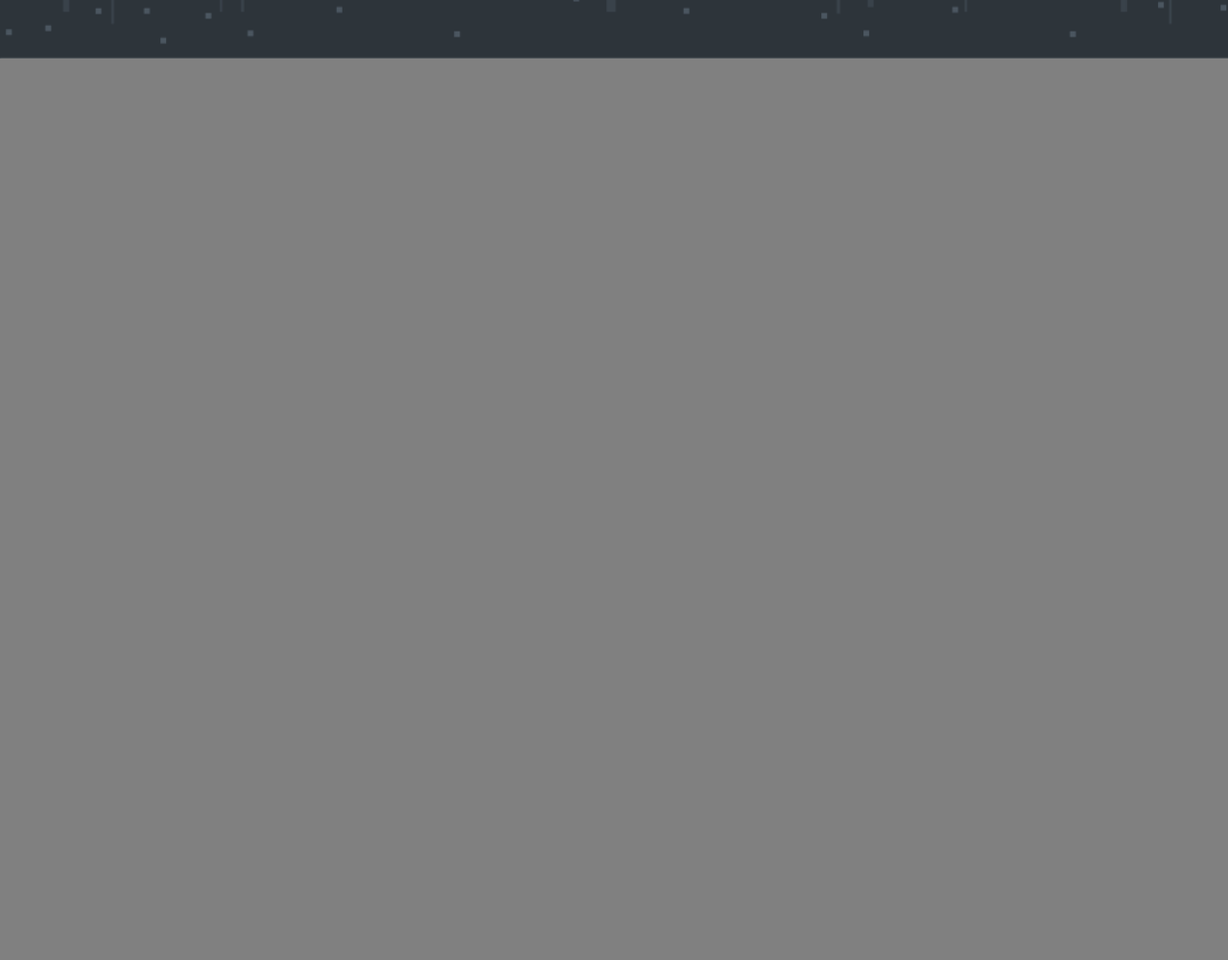
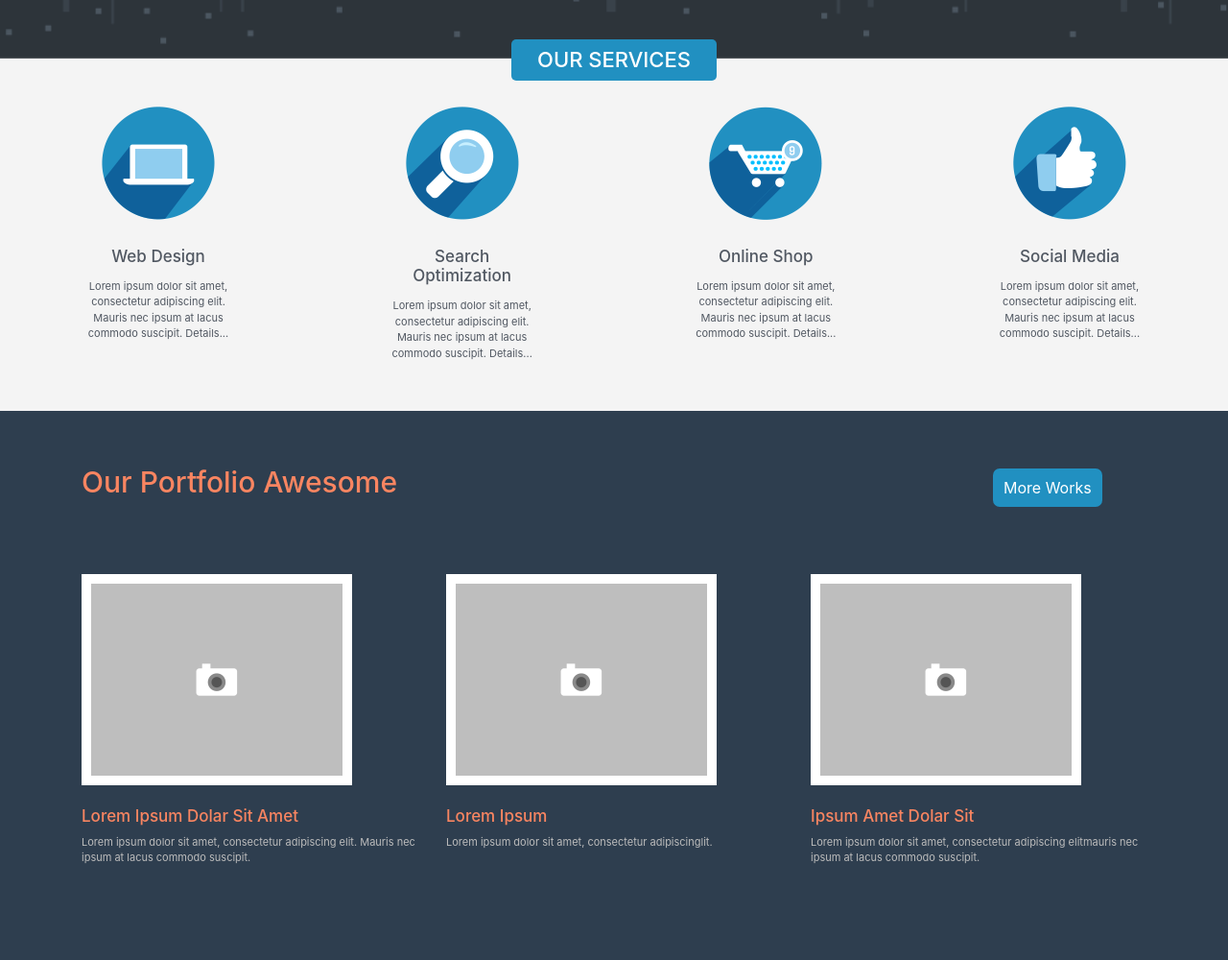
Before and after one commit to Miernyi/Your-Logo, a plain HTML site: page index.html in a window 1280 px wide. Shown: the part 616-1616 px from the top of the page at 96% size. Before the commit the page ends 800 px from the top, so only its background shows below. Drawn offline with nearby package versions, Linux system fonts and the light colour scheme.

Commit message:
Add files via upload

```diff
--- a/index.html
+++ b/index.html
@@ -6,12 +6,9 @@
     <!-- Required meta tags -->
     <meta charset="utf-8">
     <meta name="viewport" content="width=device-width, initial-scale=1, shrink-to-fit=no">
-
     <!-- Bootstrap CSS -->
     <link rel="stylesheet" href="https://stackpath.bootstrapcdn.com/bootstrap/4.4.1/css/bootstrap.min.css" integrity="sha384-Vkoo8x4CGsO3+Hhxv8T/Q5PaXtkKtu6ug5TOeNV6gBiFeWPGFN9MuhOf23Q9Ifjh" crossorigin="anonymous">
-
     <link href="style.css" rel="stylesheet">
-
     <title>Document</title>
 </head>
 
@@ -49,6 +46,64 @@
             </div>
         </div>
     </header>
+    <section class="services">
+        <div class="container">
+            <div class="row d-flex justify-content-center">
+                <div class="col-lg-2 services__header">Our Services </div>
+            </div>
+            <div class="row d-flex justify-content-between">
+                <div class="col-lg-2">
+                    <div class="services__item"> <img class="services__img" src="img/services1.png">
+                        <h5 class="services__title">Web Design</h5>
+                        <p class="services__text">Lorem ipsum dolor sit amet, consectetur adipiscing elit. Mauris nec ipsum at lacus commodo suscipit. Details...</p>
+                    </div>
+                </div>
+                <div class="col-lg-2">
+                    <div class="services__item"> <img class="services__img" src="img/services2.png">
+                        <h5 class="services__title">Search Optimization</h5>
+                        <p class="services__text">Lorem ipsum dolor sit amet, consectetur adipiscing elit. Mauris nec ipsum at lacus commodo suscipit. Details...</p>
+                    </div>
+                </div>
+                <div class="col-lg-2">
+                    <div class="services__item"> <img class="services__img" src="img/services3.png">
+                        <h5 class="services__title">Online Shop</h5>
+                        <p class="services__text">Lorem ipsum dolor sit amet, consectetur adipiscing elit. Mauris nec ipsum at lacus commodo suscipit. Details...</p>
+                    </div>
+                </div>
+                <div class="col-lg-2">
+                    <div class="services__item"> <img class="services__img" src="img/services4.png">
+                        <h5 class="services__title">Social Media</h5>
+                        <p class="services__text">Lorem ipsum dolor sit amet, consectetur adipiscing elit. Mauris nec ipsum at lacus commodo suscipit. Details...</p>
+                    </div>
+                </div>
+            </div>
+        </div>
+    </section>
+    <section class="portfolio">
+        <div class="container">
+            <div class="row d-flex justify-content-between align-items-end ">
+                <div class="col-lg-4">
+                    <h3 class="portfolio__title">Our Portfolio Awesome</h3> </div>
+                <div class="col-lg-2">
+                    <button class="portfolio__btn">More Works</button>
+                </div>
+            </div>
+            <div class="row">
+                <div class="col-lg-4"> <img class="portfolio__img" src="img/portfolio.png">
+                    <h4 class="portfolio__sup">Lorem Ipsum Dolar Sit Amet</h4>
+                    <p class="portfolio__sub">Lorem ipsum dolor sit amet, consectetur adipiscing elit. Mauris nec ipsum at lacus commodo suscipit.</p>
+                </div>
+                <div class="col-lg-4"> <img class="portfolio__img" src="img/portfolio.png">
+                    <h4 class="portfolio__sup">Lorem Ipsum</h4>
+                    <p class="portfolio__sub">Lorem ipsum dolor sit amet, consectetur adipiscinglit. </p>
+                </div>
+                <div class="col-lg-4"> <img class="portfolio__img" src="img/portfolio.png">
+                    <h4 class="portfolio__sup">Ipsum Amet Dolar Sit </h4>
+                    <p class="portfolio__sub">Lorem ipsum dolor sit amet, consectetur adipiscing elitmauris nec ipsum at lacus commodo suscipit.</p>
+                </div>
+            </div>
+        </div>
+    </section>
     <script src="https://code.jquery.com/jquery-3.4.1.slim.min.js" integrity="sha384-J6qa4849blE2+poT4WnyKhv5vZF5SrPo0iEjwBvKU7imGFAV0wwj1yYfoRSJoZ+n" crossorigin="anonymous"></script>
     <script src="https://cdn.jsdelivr.net/npm/popper.js@1.16.0/dist/umd/popper.min.js" integrity="sha384-Q6E9RHvbIyZFJoft+2mJbHaEWldlvI9IOYy5n3zV9zzTtmI3UksdQRVvoxMfooAo" crossorigin="anonymous"></script>
     <script src="https://stackpath.bootstrapcdn.com/bootstrap/4.4.1/js/bootstrap.min.js" integrity="sha384-wfSDF2E50Y2D1uUdj0O3uMBJnjuUD4Ih7YwaYd1iqfktj0Uod8GCExl3Og8ifwB6" crossorigin="anonymous"></script>
--- a/style.css
+++ b/style.css
@@ -1,7 +1,7 @@
-body {
+body {}
 
-    background-color: grey;
-
+h5 {
+    margin: 0;
 }
 
 ul,
@@ -44,8 +44,6 @@ li {
     margin-left: 8px;
 }
 
-
-
 .header__intro {
     background-size: cover;
     background-position: 0 100%;
@@ -69,7 +67,6 @@ li {
     margin-bottom: 46px;
 }
 
-
 .intro__btn {
     border: 0;
     text-transform: uppercase;
@@ -80,3 +77,74 @@ li {
     padding: 15px 60px;
     background-color: #f98561;
 }
+
+.services {
+    background-color: #f4f4f4;
+    position: relative;
+    padding-top: 50px;
+    padding-bottom: 36px;
+}
+
+.services__header {
+    position: absolute;
+    top: -20px;
+    font-weight: 500;
+    font-size: 22px;
+    color: #fff;
+    text-transform: uppercase;
+    text-align: center;
+    border-radius: 5px;
+    background-color: #2190c1;
+    padding: 5px 0;
+}
+
+.services__item {
+    text-align: center;
+    font-size: 11px;
+    color: #515862;
+}
+
+.services__img {
+    margin-bottom: 28px;
+}
+
+.services__title {
+    font-size: 17px;
+    margin-bottom: 13px;
+}
+
+.portfolio {
+    padding-top: 56px;
+    padding-bottom: 82px;
+    background-color: #2e3e4f;
+}
+
+.portfolio__title {
+    font-size: 30px;
+    color: #f98561;
+}
+
+.portfolio__btn {
+    background-color: #2190c1;
+    border-radius: 7px;
+    border: none;
+    color: #fff;
+    padding: 8px 11px;
+}
+
+.portfolio__img {
+    margin-bottom: 22px;
+    margin-top: 70px;
+}
+
+
+.portfolio__sup{
+    font-size: 17px;
+    color: #f98561;
+}
+
+
+.portfolio__sub {
+    font-size: 11px;
+    color: #bcbcbc;
+}
```
Also changed, not shown: img/portfolio.png (added), img/services1.png (added), img/services2.png (added), img/services3.png (added), img/services4.png (added).
